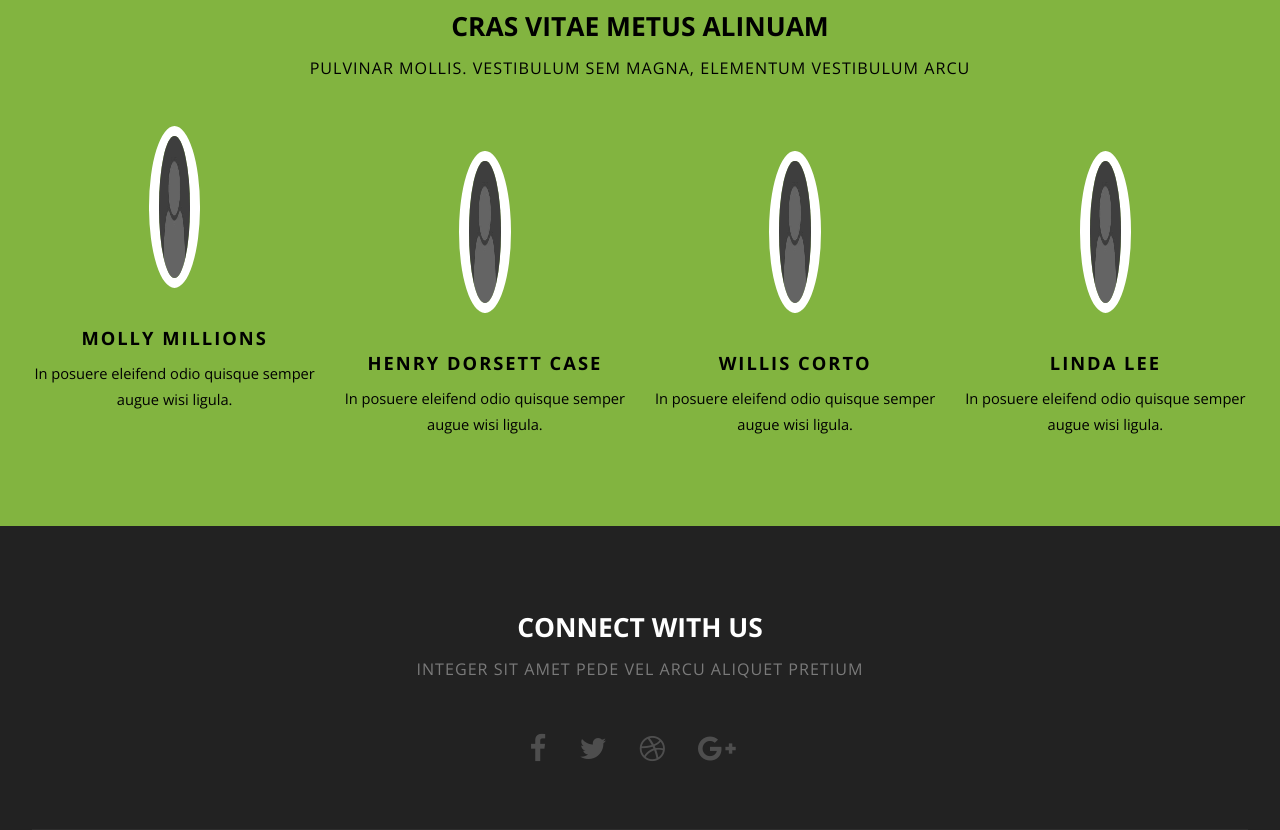
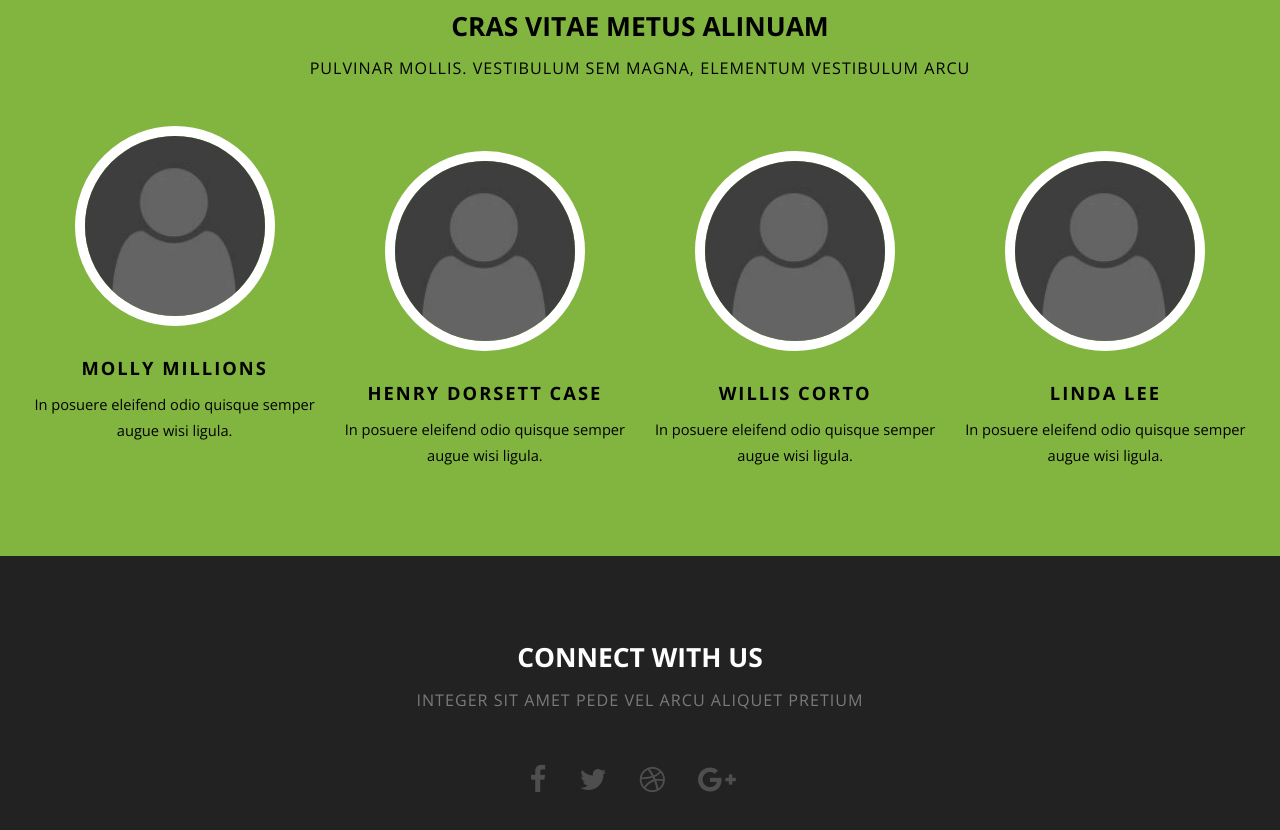
Before and after one commit to Detif/Detif.github.io, a plain HTML site: page no-sidebar.html in a window 1280 px wide. Shown: the part 1060-1890 px from the top of the page. Drawn offline with nearby package versions, Linux system fonts and the light colour scheme.

Commit message:
segundo commit

```diff
--- a/css/skel.css
+++ b/css/skel.css
@@ -183,3 +183,9 @@
 				/* margin-left: -(gutters * 2) */
 				margin-left: -80px;
 			}
+			img {
+				max-width: 100%; /* Establece el ancho máximo al 100% del contenedor */
+				height: auto; /* Permite que la altura se ajuste automáticamente */
+				display: block; /* Asegura que la imagen se centre horizontalmente */
+				margin: 0 auto; /* Centra la imagen horizontalmente */
+			}
--- a/css/style.css
+++ b/css/style.css
@@ -551,14 +551,19 @@
 
 			.wrapper.style5 .image {
 				display: block;
-				width: 60%;
-				margin: 0em auto 2em auto;
+				width: 200px; /* Tamaño fijo para la imagen */
+				height: 200px; /* Tamaño fijo para la imagen */
+				margin: 0 auto 2em auto;
 			}
 
 				.wrapper.style5 .image img {
+					width: 100%;
+					height: 100%;
+					object-fit: cover; /* Ajusta la imagen manteniendo su relación de aspecto y cubriendo todo el contenedor */
 					border-radius: 50%;
 					border: 10px solid;
 					border-color: white;
+
 				}
 
 /* Header */
```
Also changed, not shown: left-sidebar.html (+1 -1 lines).
